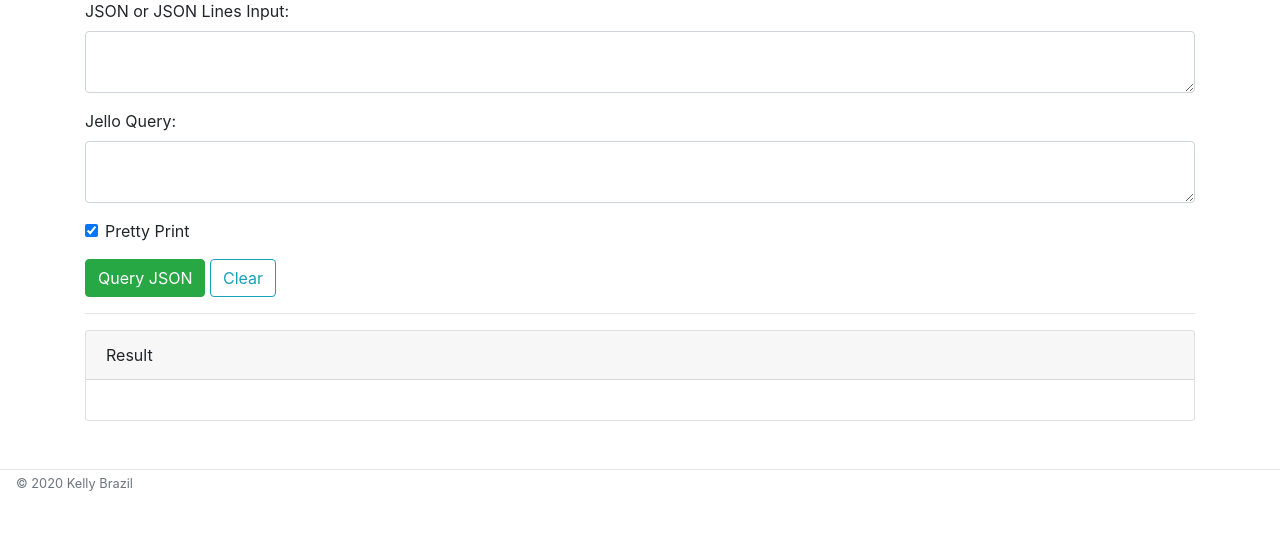
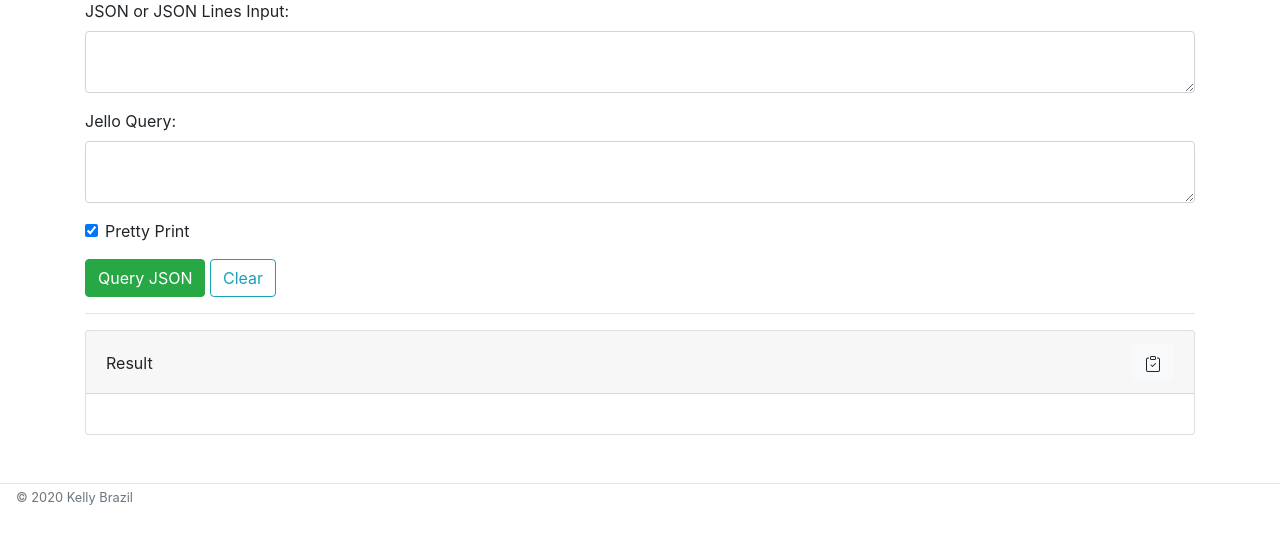
Before and after one commit to kellyjonbrazil/jello-web, a Flask app: page / in a window 1280 px wide. Shown: the part 71-615 px from the top of the page. Run offline with Flask 2, Linux system fonts and the light colour scheme; some libraries are stand-ins or nearby versions.

Commit message:
add copy/paste to clipboard functionality

```diff
--- a/templates/home.html
+++ b/templates/home.html
@@ -38,10 +38,16 @@
 
   <hr>
   <div class="card">
-    <div class="card-header">
-      Result
+    <div class="card-header d-flex justify-content-between">
+      <div class="pt-2">Result</div>
+        <button type="button" data-clipboard-action="copy" data-clipboard-target="#result" class="btn btn-light">
+          <svg width="1em" height="1em" viewBox="0 0 16 16" fill="currentColor" xmlns="http://www.w3.org/2000/svg">
+            <path fill-rule="evenodd" d="M4 1.5H3a2 2 0 0 0-2 2V14a2 2 0 0 0 2 2h10a2 2 0 0 0 2-2V3.5a2 2 0 0 0-2-2h-1v1h1a1 1 0 0 1 1 1V14a1 1 0 0 1-1 1H3a1 1 0 0 1-1-1V3.5a1 1 0 0 1 1-1h1v-1z"/>
+            <path fill-rule="evenodd" d="M9.5 1h-3a.5.5 0 0 0-.5.5v1a.5.5 0 0 0 .5.5h3a.5.5 0 0 0 .5-.5v-1a.5.5 0 0 0-.5-.5zm-3-1A1.5 1.5 0 0 0 5 1.5v1A1.5 1.5 0 0 0 6.5 4h3A1.5 1.5 0 0 0 11 2.5v-1A1.5 1.5 0 0 0 9.5 0h-3zm4.354 7.146a.5.5 0 0 1 0 .708l-3 3a.5.5 0 0 1-.708 0l-1.5-1.5a.5.5 0 1 1 .708-.708L7.5 9.793l2.646-2.647a.5.5 0 0 1 .708 0z"/>
+          </svg>
+        </button>
     </div>
-    <div class="card-body">
+    <div class="card-body" id="result">
       {{ output|safe }}
     </div>
   </div>
--- a/templates/layout.html
+++ b/templates/layout.html
@@ -29,8 +29,15 @@
     <hr class="mt-5 mb-0">
     <p class="text-muted ml-3"><small>© 2020 Kelly Brazil</small></p>
     <!-- Bootstrap core JavaScript -->
-    <script src="https://code.jquery.com/jquery-3.5.1.slim.min.js" integrity="sha384-DfXdz2htPH0lsSSs5nCTpuj/zy4C+OGpamoFVy38MVBnE+IbbVYUew+OrCXaRkfj" crossorigin="anonymous"></script>
-    <script src="https://cdn.jsdelivr.net/npm/popper.js@1.16.1/dist/umd/popper.min.js" integrity="sha384-9/reFTGAW83EW2RDu2S0VKaIzap3H66lZH81PoYlFhbGU+6BZp6G7niu735Sk7lN" crossorigin="anonymous"></script>
-    <script src="https://stackpath.bootstrapcdn.com/bootstrap/4.5.2/js/bootstrap.min.js" integrity="sha384-B4gt1jrGC7Jh4AgTPSdUtOBvfO8shuf57BaghqFfPlYxofvL8/KUEfYiJOMMV+rV" crossorigin="anonymous"></script>
+      <script src="https://code.jquery.com/jquery-3.5.1.slim.min.js" integrity="sha384-DfXdz2htPH0lsSSs5nCTpuj/zy4C+OGpamoFVy38MVBnE+IbbVYUew+OrCXaRkfj" crossorigin="anonymous"></script>
+      <script src="https://cdn.jsdelivr.net/npm/popper.js@1.16.1/dist/umd/popper.min.js" integrity="sha384-9/reFTGAW83EW2RDu2S0VKaIzap3H66lZH81PoYlFhbGU+6BZp6G7niu735Sk7lN" crossorigin="anonymous"></script>
+      <script src="https://stackpath.bootstrapcdn.com/bootstrap/4.5.2/js/bootstrap.min.js" integrity="sha384-B4gt1jrGC7Jh4AgTPSdUtOBvfO8shuf57BaghqFfPlYxofvL8/KUEfYiJOMMV+rV" crossorigin="anonymous"></script>
+    <!-- Clipboard copy/paste JavaScript -->
+      <script src="https://cdnjs.cloudflare.com/ajax/libs/clipboard.js/2.0.0/clipboard.min.js" crossorigin="anonymous">></script>
+      <script>
+        $( document ).ready(function() {
+          new ClipboardJS('.btn');
+        });
+      </script>
   </body>
 </html>
```
